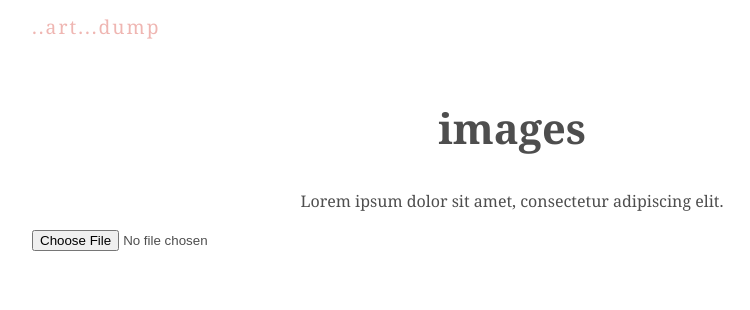
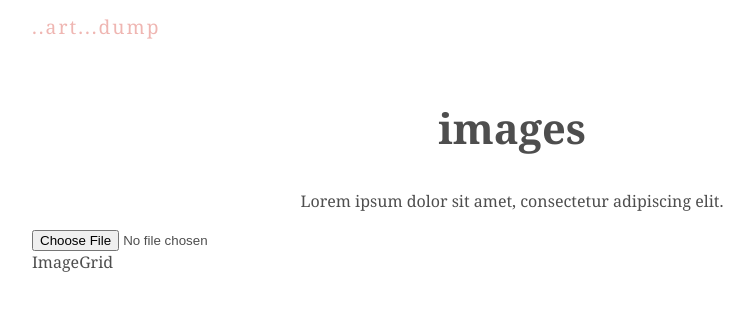
Before and after one commit to alexGrandolph/art-dump, a React (Create React App) app: page / in a window 1280 px wide. Shown: the top 310 px of the page, without its empty margins (128-878 px from the left). Built offline with nearby package versions, Linux system fonts and the light colour scheme.

Commit message:
feat; add ImageGrid comp boilerpalte

```diff
--- a/src/App.js
+++ b/src/App.js
@@ -1,12 +1,14 @@
 import React from 'react';
 import Header from './components/Header/Header.js';
 import UploadForm from './components/UploadForm/UploadForm.js';
+import ImageGrid from './components/ImageGrid/ImageGrid.js';
 
 function App() {
   return (
     <div className="App">
       <Header />
       <UploadForm />
+      <ImageGrid />
     </div>
   );
 }
--- /dev/null
+++ b/src/components/ImageGrid/ImageGrid.js
@@ -0,0 +1,11 @@
+import './ImageGrid.js';
+
+import React from 'react'
+
+const ImageGrid = () => {
+  return (
+    <div className="img-grid">ImageGrid</div>
+  )
+}
+
+export default ImageGrid
--- a/src/hooks/useStorage.js
+++ b/src/hooks/useStorage.js
@@ -18,7 +18,6 @@
     }, (err) => {
       setError(err);
     }, async () => {
-      // const downloadedUrl = await storageRef.getDownloadUrl();
       const url = await storageRef.getDownloadURL();
       const createdAt = timestamp();
 
```
Also changed, not shown: src/components/ImageGrid/ImageGrid.css (added), src/hooks/useFirestore.js (added).
